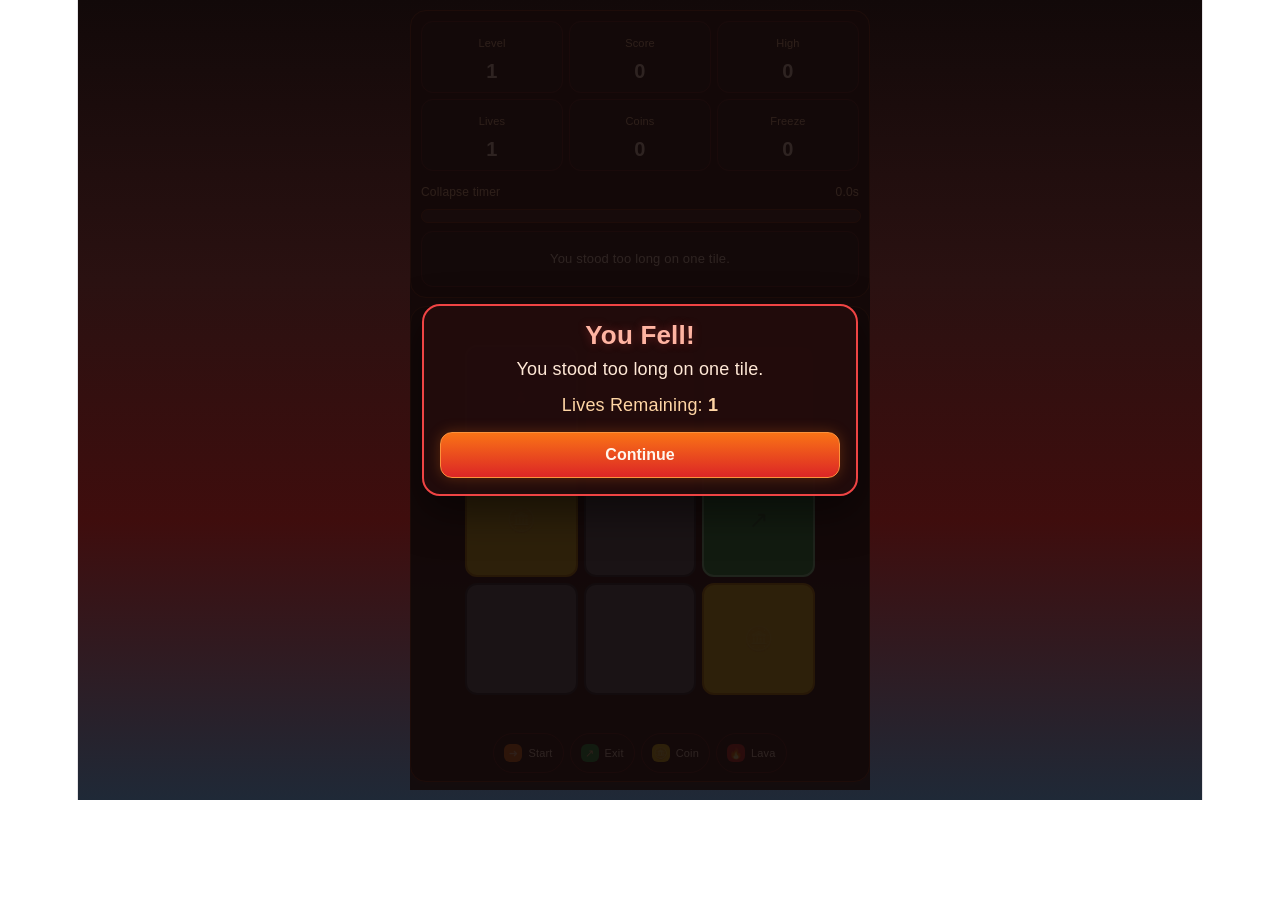
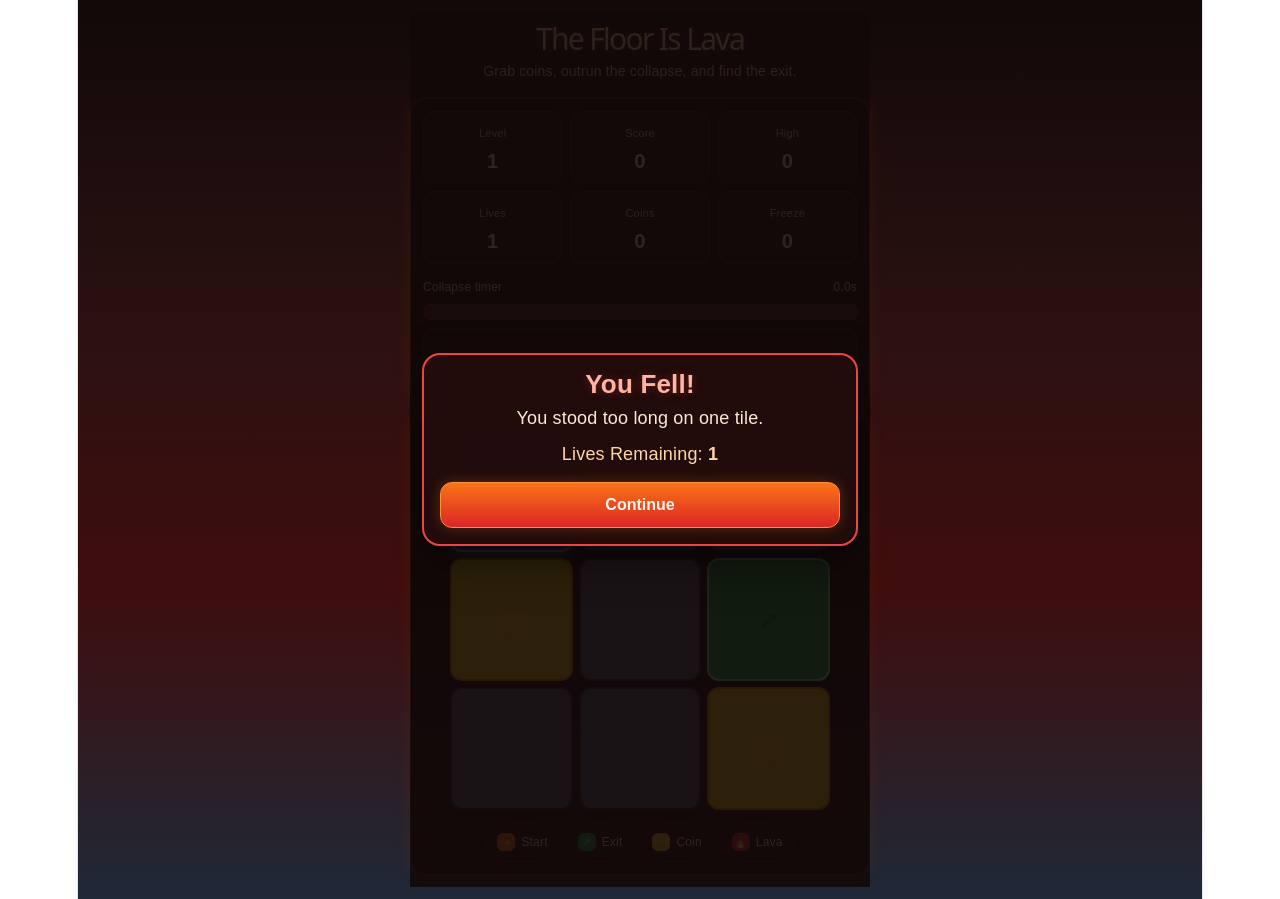
Before and after one commit to Xorclev75/the-floor-is-lava, a React (Vite) app: page / in a window 1280 px wide. Both pictures are taken after a click on the button "Start Game". Before the commit the page ends 800 px from the top, so only its background shows below. Built offline with nearby package versions, Linux system fonts and the light colour scheme.

Commit message:
retcon again

```diff
--- a/src/FloorIsLavaMobileGame.jsx
+++ b/src/FloorIsLavaMobileGame.jsx
@@ -179,6 +179,7 @@ export default function FloorIsLavaMobileGame() {
       setPhase("lifeLost");
       setPendingRestart(true);
       setMessage(reasonText);
+
       return nextLives;
     });
   }
@@ -188,6 +189,7 @@ export default function FloorIsLavaMobileGame() {
       loadLevel(level);
       setPendingRestart(false);
     }
+
     setPhase("playing");
     setMessage(`Level ${level}: move fast or fall.`);
   }
@@ -339,7 +341,11 @@ export default function FloorIsLavaMobileGame() {
 
   useEffect(() => {
     if (!shopMessage) return;
-    const timeout = setTimeout(() => setShopMessage(""), SHOP_MESSAGE_DURATION);
+
+    const timeout = setTimeout(() => {
+      setShopMessage("");
+    }, SHOP_MESSAGE_DURATION);
+
     return () => clearTimeout(timeout);
   }, [shopMessage]);
 
@@ -349,11 +355,13 @@ export default function FloorIsLavaMobileGame() {
     const tick = setInterval(() => {
       setTimer((prev) => {
         if (freezeActive) return prev;
+
         const next = prev - 100;
         if (next <= 0) {
           setTimeout(() => loseLife("You stood too long on one tile."), 0);
           return 0;
         }
+
         return next;
       });
     }, 100);
@@ -468,58 +476,66 @@ export default function FloorIsLavaMobileGame() {
     }
   }
 
-  const boardMaxWidth =
-    levelData.size >= 7 ? 300 :
-    levelData.size === 6 ? 308 :
-    levelData.size === 5 ? 330 :
-    350;
-
-  const gridGap = levelData.size >= 6 ? 4 : 6;
   const shopMessageIsError = shopMessage === "Not enough coins!";
 
   return (
     <div
       style={{
-        height: "100dvh",
+        minHeight: "100dvh",
         background: "linear-gradient(180deg, #120909 0%, #2a1111 35%, #3f0d0d 65%, #1f2937 100%)",
         color: "#ffe8d6",
-        padding: 10,
+        padding: 12,
         fontFamily: "Arial, sans-serif",
         boxSizing: "border-box",
-        overflow: phase === "playing" ? "hidden" : "auto",
+        overflowX: "hidden",
+        overflowY: "auto",
       }}
     >
       <div
         style={{
           maxWidth: 460,
           margin: "0 auto",
-          height: "calc(100dvh - 20px)",
+          minHeight: "calc(100dvh - 24px)",
           position: "relative",
           display: "flex",
           flexDirection: "column",
           justifyContent: phase === "menu" ? "center" : "flex-start",
-          overflow: "hidden",
         }}
       >
         {phase !== "menu" && (
           <>
+            <div style={{ textAlign: "center", marginBottom: 14, paddingTop: 14 }}>
+              <h1
+                style={{
+                  margin: "0 0 6px 0",
+                  fontSize: 30,
+                  color: "#ffd6a5",
+                  textShadow: "0 0 10px rgba(249,115,22,0.45)",
+                }}
+              >
+                The Floor Is Lava
+              </h1>
+              <div style={{ color: "#fec89a", fontSize: 14 }}>
+                Grab coins, outrun the collapse, and find the exit.
+              </div>
+            </div>
+
             <div
               style={{
-                background: "rgba(34,12,12,0.92)",
+                background: "rgba(34,12,12,0.9)",
                 border: "1px solid #7c2d12",
                 borderRadius: 16,
-                padding: 10,
-                marginBottom: 8,
+                padding: 12,
+                marginBottom: 12,
                 boxShadow: "0 0 18px rgba(249,115,22,0.08)",
-                flex: "0 0 auto",
               }}
             >
               <div
                 style={{
                   display: "grid",
                   gridTemplateColumns: "repeat(3, 1fr)",
-                  gap: 6,
-                  marginBottom: 8,
+                  gap: 8,
+                  marginBottom: 10,
                 }}
               >
                 <Stat label="Level" value={level} />
@@ -547,7 +563,7 @@ export default function FloorIsLavaMobileGame() {
                 <div
                   style={{
                     width: "100%",
-                    height: 12,
+                    height: 14,
                     borderRadius: 999,
                     overflow: "hidden",
                     background: "#3f1d1d",
@@ -574,14 +590,14 @@ export default function FloorIsLavaMobileGame() {
                 style={{
                   background: "#1f1111",
                   borderRadius: 12,
-                  padding: 8,
+                  padding: 10,
                   textAlign: "center",
                   color: "#ffe8d6",
-                  minHeight: 38,
+                  minHeight: 42,
                   display: "flex",
                   alignItems: "center",
                   justifyContent: "center",
-                  fontSize: 13,
+                  fontSize: 14,
                   border: "1px solid #5b1c1c",
                 }}
               >
@@ -591,51 +607,36 @@ export default function FloorIsLavaMobileGame() {
 
             <div
               style={{
-                background: "rgba(34,12,12,0.92)",
+                background: "rgba(34,12,12,0.9)",
                 border: "1px solid #7c2d12",
                 borderRadius: 16,
-                padding: 8,
-                marginBottom: 8,
+                padding: 12,
+                marginBottom: 12,
+                position: "relative",
                 boxShadow: "0 0 18px rgba(249,115,22,0.08)",
-                flex: "1 1 auto",
-                minHeight: 0,
-                overflow: "hidden",
-                display: "flex",
-                flexDirection: "column",
               }}
             >
               <div
                 style={{
-                  flex: "1 1 auto",
-                  minHeight: 0,
-                  display: "flex",
-                  alignItems: "center",
-                  justifyContent: "center",
+                  width: "100%",
+                  maxWidth: 380,
+                  margin: "0 auto",
+                  display: "grid",
+                  gridTemplateColumns: `repeat(${levelData.size}, minmax(0, 1fr))`,
+                  gap: 6,
                 }}
               >
-                <div
-                  style={{
-                    width: "100%",
-                    maxWidth: boardMaxWidth,
-                    margin: "0 auto",
-                    display: "grid",
-                    gridTemplateColumns: `repeat(${levelData.size}, minmax(0, 1fr))`,
-                    gap: gridGap,
-                  }}
-                >
-                  {tiles}
-                </div>
+                {tiles}
               </div>
 
               <div
                 style={{
-                  flex: "0 0 auto",
-                  marginTop: 8,
+                  marginTop: 12,
                   display: "flex",
                   flexWrap: "wrap",
                   justifyContent: "center",
-                  gap: 6,
-                  fontSize: 11,
+                  gap: 8,
+                  fontSize: 12,
                   color: "#fec89a",
                 }}
               >
@@ -649,34 +650,72 @@ export default function FloorIsLavaMobileGame() {
             {phase === "playing" && (
               <div
                 style={{
-                  background: "rgba(18, 36, 54, 0.94)",
-                  border: "1px solid #67e8f9",
-                  borderRadius: 18,
-                  padding: 10,
-                  boxShadow:
-                    "0 0 18px rgba(103,232,249,0.2), inset 0 0 18px rgba(255,255,255,0.03)",
-                  marginBottom: 0,
-                  flex: "0 0 auto",
-                  textAlign: "center",
+                  background: "rgba(34,12,12,0.9)",
+                  border: "1px solid #7c2d12",
+                  borderRadius: 16,
+                  padding: 12,
+                  boxShadow: "0 0 18px rgba(249,115,22,0.08)",
+                  marginBottom: 12,
                 }}
               >
+                <div
+                  style={{
+                    textAlign: "center",
+                    color: "#fec89a",
+                    fontSize: 12,
+                    marginBottom: 10,
+                  }}
+                >
+                  Tap an adjacent tile or use the controls below.
+                </div>
+
+                <div
+                  style={{
+                    display: "grid",
+                    gridTemplateColumns: "repeat(3, 1fr)",
+                    gap: 8,
+                    maxWidth: 260,
+                    margin: "0 auto",
+                  }}
+                >
+                  <div />
+                  <button style={controlButtonStyle} onClick={() => movePlayer(-1, 0)}>
+                    ▲
+                  </button>
+                  <div />
+
+                  <button style={controlButtonStyle} onClick={() => movePlayer(0, -1)}>
+                    ◀
+                  </button>
+                  <button style={controlButtonStyle} onClick={useFreeze}>
+                    ❄
+                  </button>
+                  <button style={controlButtonStyle} onClick={() => movePlayer(0, 1)}>
+                    ▶
+                  </button>
+                </div>
+
                 <button
-                  style={freezeButtonStyle}
-                  onClick={useFreeze}
-                  disabled={phase !== "playing"}
+                  style={{
+                    ...controlButtonStyle,
+                    width: 84,
+                    display: "block",
+                    margin: "8px auto 0 auto",
+                  }}
+                  onClick={() => movePlayer(1, 0)}
                 >
-                  ❄ Freeze ({freezeCharges})
+                  ▼
                 </button>
 
                 <div
                   style={{
                     textAlign: "center",
-                    color: "#bae6fd",
+                    color: "#fec89a",
                     fontSize: 12,
-                    marginTop: 8,
+                    marginTop: 10,
                   }}
                 >
-                  Tap an adjacent tile to move.
+                  Arrow keys/WASD work too. Frost button adds time.
                 </div>
               </div>
             )}
@@ -737,10 +776,6 @@ export default function FloorIsLavaMobileGame() {
                   textAlign: "center",
                 }}
               >
-                <button style={{ ...mainButtonStyle, marginBottom: 12 }} onClick={startGame}>
-                  Start Game
-                </button>
-
                 <div
                   style={{
                     fontSize: 13,
@@ -770,7 +805,7 @@ export default function FloorIsLavaMobileGame() {
                     background: "#1f1111",
                     borderRadius: 12,
                     padding: 12,
-                    marginBottom: 4,
+                    marginBottom: 12,
                     fontSize: 13,
                     color: "#ffe8d6",
                     lineHeight: 1.45,
@@ -791,10 +826,13 @@ export default function FloorIsLavaMobileGame() {
                   <div>• Orange tile = start</div>
                   <div>• Green tile = exit</div>
                   <div>• Yellow tiles hold coins</div>
-                  <div>• Tap an adjacent tile to move</div>
-                  <div>• Use Freeze when the timer gets tight</div>
+                  <div>• Tiles collapse into lava after you leave them</div>
                   <div>• Wait too long and you lose a life</div>
                 </div>
+
+                <button style={mainButtonStyle} onClick={startGame}>
+                  Start Game
+                </button>
               </div>
             </div>
           </div>
@@ -933,13 +971,7 @@ export default function FloorIsLavaMobileGame() {
 
               <div style={{ color: "#ffe8d6", marginBottom: 10 }}>{message}</div>
 
-              <div
-                style={{
-                  fontSize: 18,
-                  marginBottom: 14,
-                  color: "#ffd6a5",
-                }}
-              >
+              <div style={{ fontSize: 18, marginBottom: 14, color: "#ffd6a5" }}>
                 Lives Remaining: <strong>{lives}</strong>
               </div>
 
@@ -1139,16 +1171,14 @@ const secondaryButtonStyle = {
   boxShadow: "0 0 10px rgba(249,115,22,0.15)",
 };
 
-const freezeButtonStyle = {
-  width: "100%",
-  minHeight: 56,
-  borderRadius: 16,
-  border: "1px solid #67e8f9",
-  background: "linear-gradient(180deg, #22d3ee 0%, #0ea5e9 45%, #155e75 100%)",
-  color: "#ecfeff",
+const controlButtonStyle = {
+  minHeight: 54,
+  borderRadius: 14,
+  border: "1px solid #fb923c",
+  background: "linear-gradient(180deg, #7c2d12 0%, #3f0d0d 100%)",
+  color: "#fff7ed",
   fontWeight: "bold",
-  fontSize: 20,
+  fontSize: 22,
   cursor: "pointer",
-  boxShadow: "0 0 18px rgba(103,232,249,0.35)",
-  letterSpacing: 0.3,
+  boxShadow: "0 0 10px rgba(249,115,22,0.15)",
 };
```
